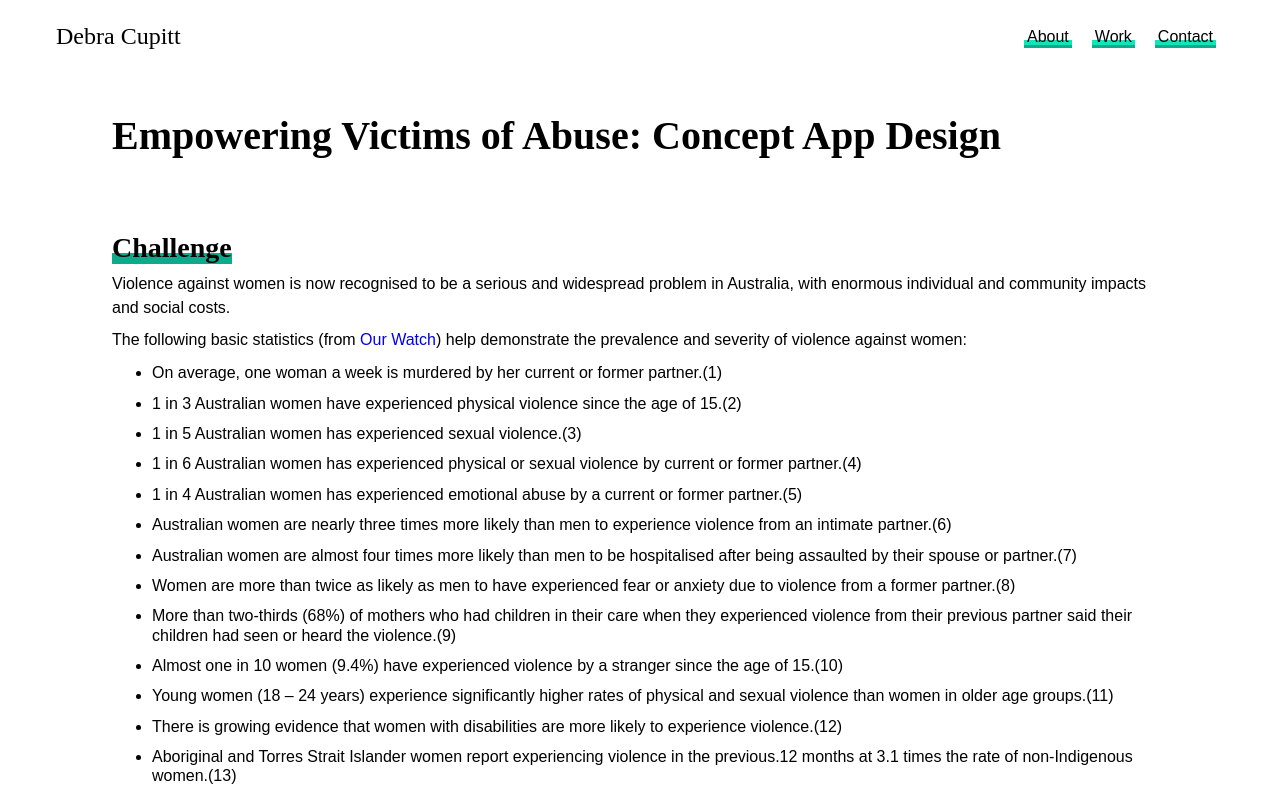
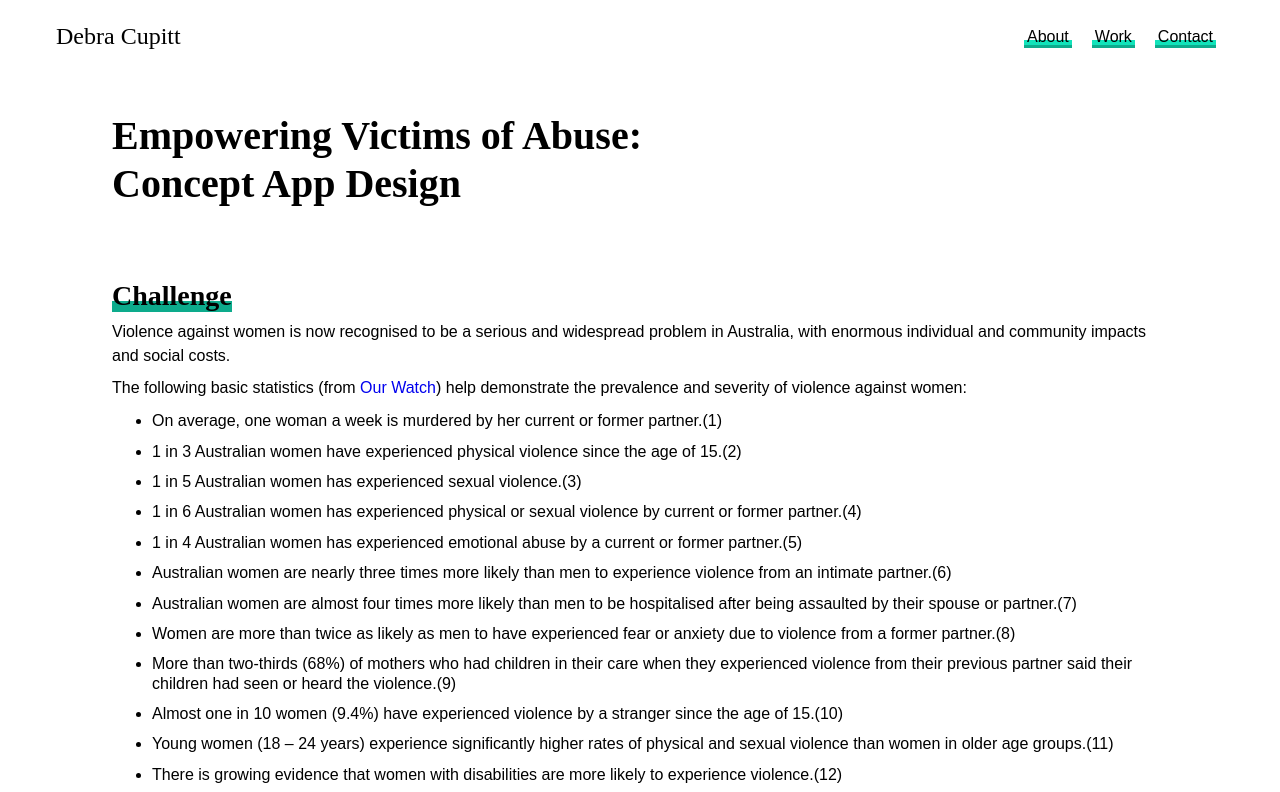
Before and after one commit to debracupitt/portfolio, a website: page report-abuse.html in a window 1280 px wide. Shown: the top 792 px of the page. Drawn offline with Linux system fonts and the light colour scheme.

Commit message:
update heading

```diff
--- a/report-abuse.html
+++ b/report-abuse.html
@@ -24,7 +24,7 @@
 
 <!--About Section-->
 <div class="container">
-  <h1 class="caseheading">Empowering Victims of Abuse: Concept App Design</h1>
+  <h1 class="caseheading">Empowering Victims of Abuse:<br />Concept App Design</h1>
 </div>
 
 <div class="container2">
```
